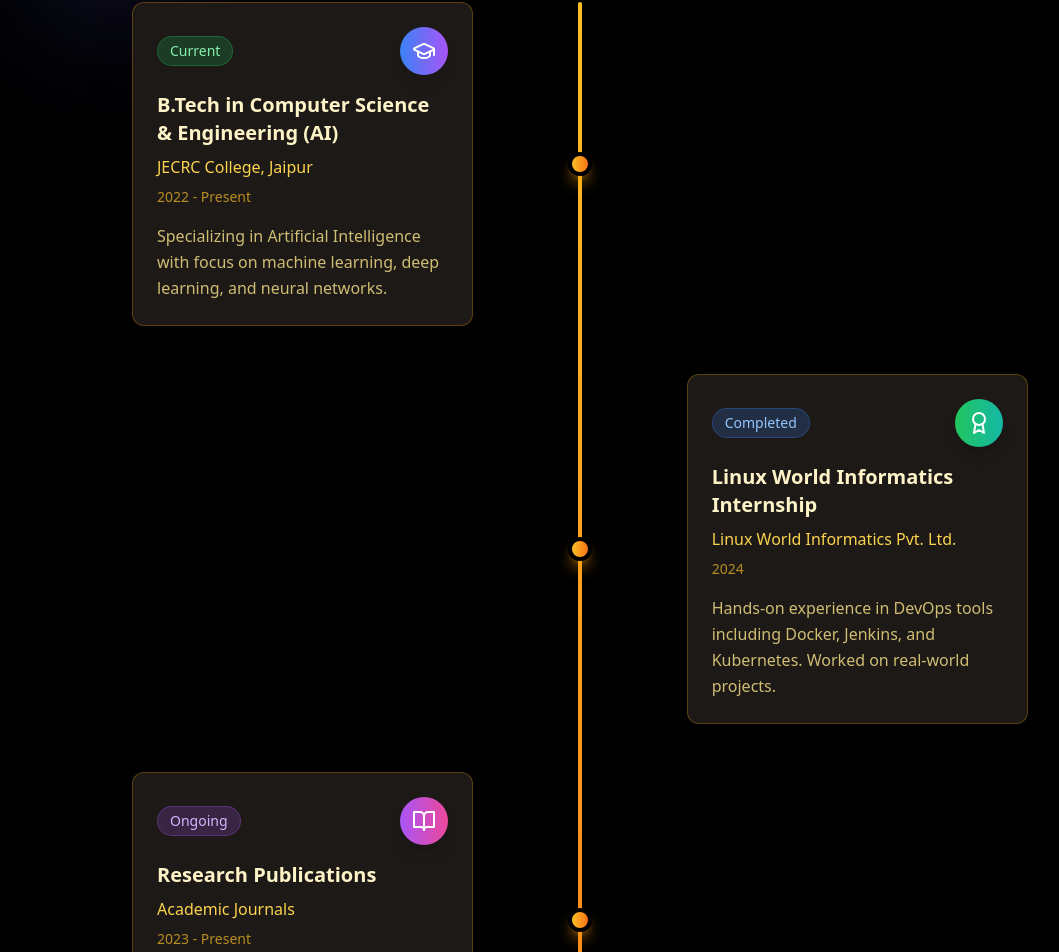
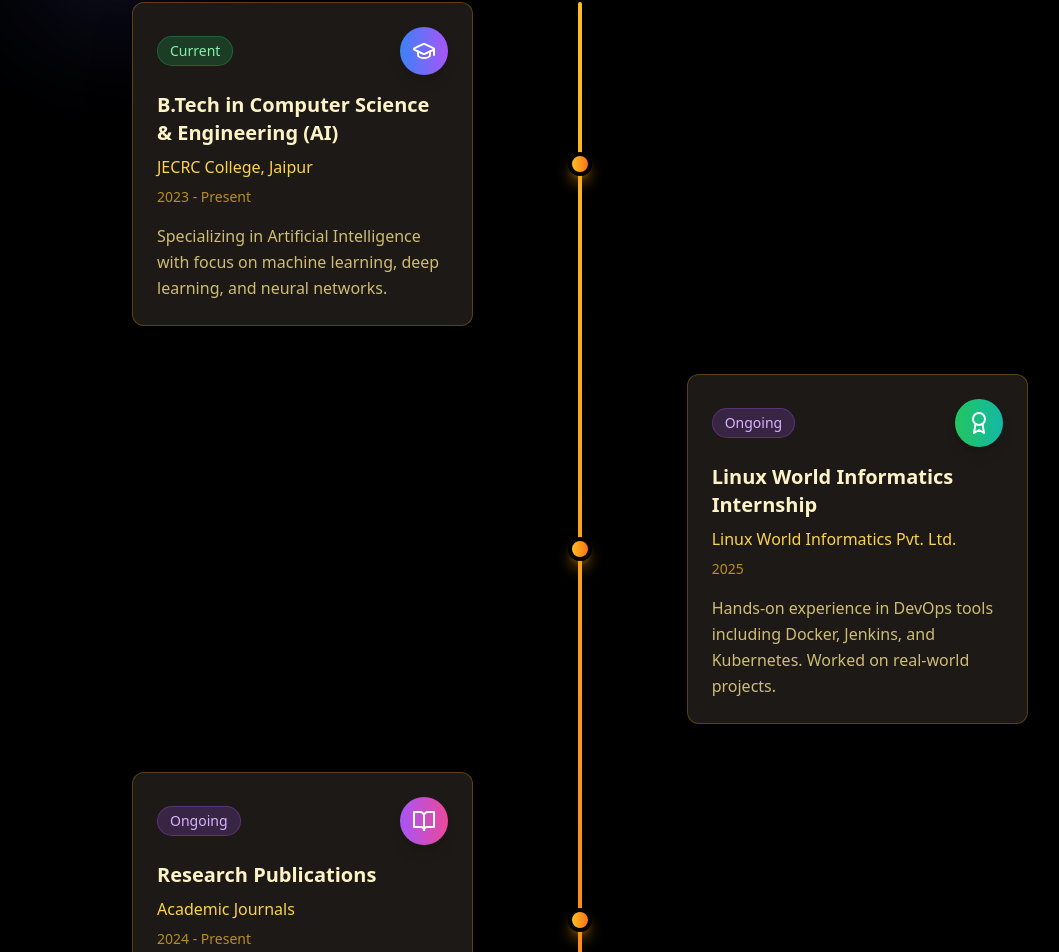
Before and after one commit to Riya-1702/Portfolio, a React (Vite) app: page / in a window 1280 px wide. Shown: the part 4374-5326 px from the top of the page, without its empty margins (60-1119 px from the left). Built offline with nearby package versions, Linux system fonts and the light colour scheme.

Commit message:
Update EducationSection.tsx

```diff
--- a/src/components/EducationSection.tsx
+++ b/src/components/EducationSection.tsx
@@ -6,7 +6,7 @@ const education = [
     id: 1,
     title: 'B.Tech in Computer Science & Engineering (AI)',
     institution: 'JECRC College, Jaipur',
-    period: '2022 - Present',
+    period: '2023 - Present',
     description: 'Specializing in Artificial Intelligence with focus on machine learning, deep learning, and neural networks.',
     icon: GraduationCap,
     color: 'from-blue-500 to-purple-500',
@@ -16,17 +16,17 @@ const education = [
     id: 2,
     title: 'Linux World Informatics Internship',
     institution: 'Linux World Informatics Pvt. Ltd.',
-    period: '2024',
+    period: '2025',
     description: 'Hands-on experience in DevOps tools including Docker, Jenkins, and Kubernetes. Worked on real-world projects.',
     icon: Award,
     color: 'from-green-500 to-teal-500',
-    status: 'completed'
+    status: 'ongoing'
   },
   {
     id: 3,
     title: 'Research Publications',
     institution: 'Academic Journals',
-    period: '2023 - Present',
+    period: '2024 - Present',
     description: 'Published research papers in AI and machine learning, contributing to academic knowledge in the field.',
     icon: BookOpen,
     color: 'from-purple-500 to-pink-500',
```
